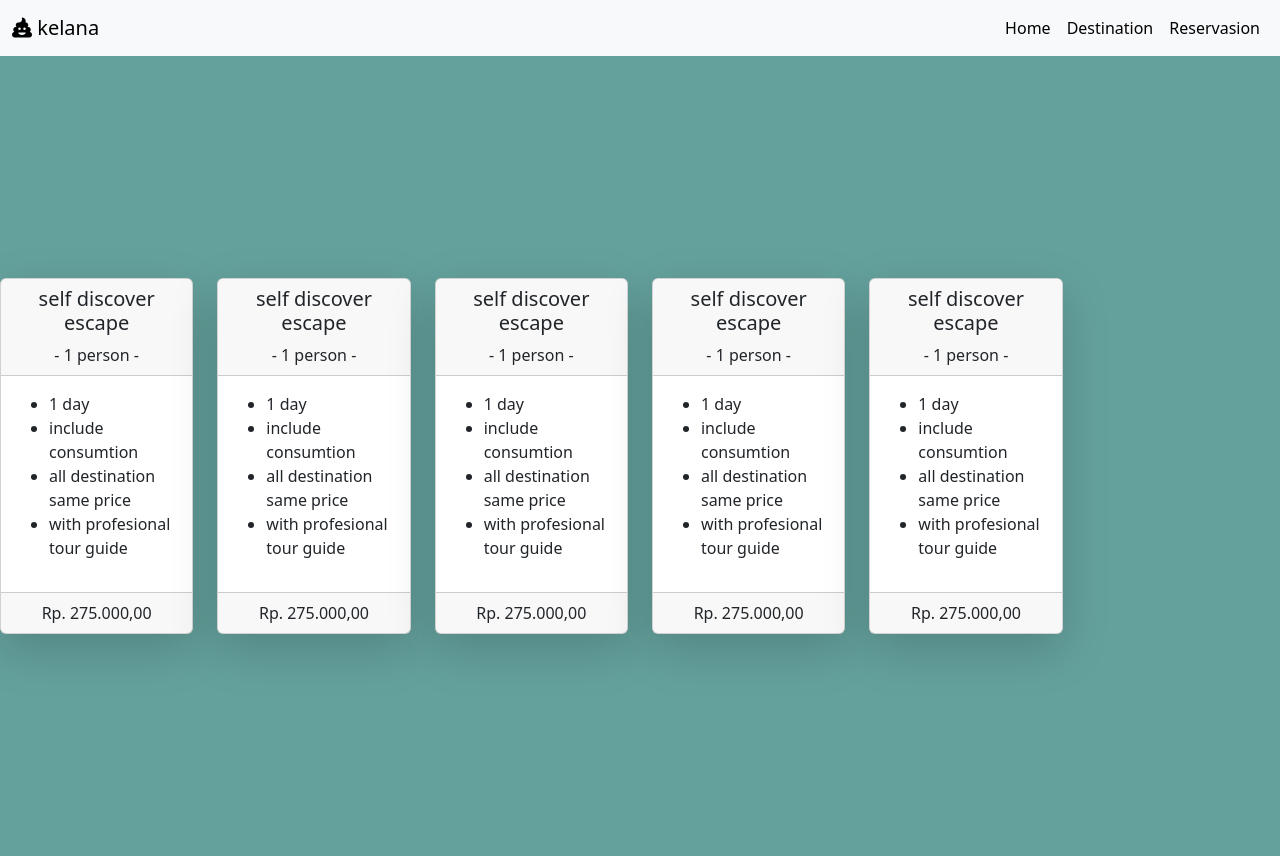
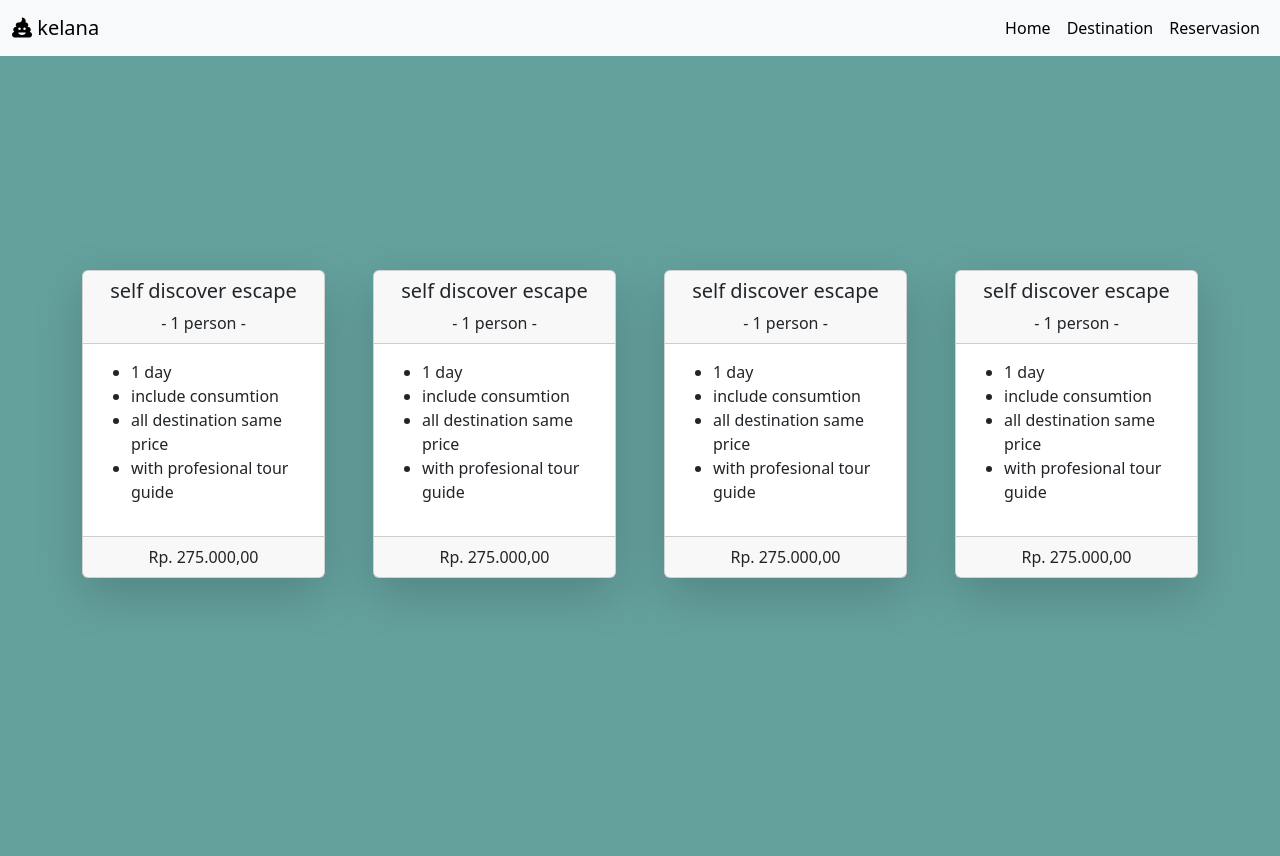
Before and after one commit to rakeputr/lat-kuis-pwd, a PHP site: page / in a window 1280 px wide. After the commit the page ends 598 px from the top, so only its background shows below. Run offline with PHP 8.4, Linux system fonts and the light colour scheme.

Commit message:
centerize content

```diff
--- a/components/navbar.php
+++ b/components/navbar.php
@@ -1,4 +1,4 @@
-<nav class="navbar navbar-expand-lg navbar-toggleable-md bg-body-tertiary">
+<nav style="z-index: 1000;" class="navbar navbar-expand-lg navbar-toggleable-md bg-body-tertiary">
   <div class="container-fluid">
     <a class="navbar-brand" href="#">
       <i class="fa-solid fa-poo"></i>
--- a/index.php
+++ b/index.php
@@ -16,10 +16,10 @@
 <body>
   <?php include ('./components/navbar.php') ?>
 
-  <section class="d-flex justify-content-center align-items-center min-vh-100 flex-column">
-    <div class="mx-auto">
-      <div class="row">
-        <div class="col-sm-2">
+  <section class="d-flex position-absolute pt-5 top-0 min-vh-100 align-items-center justify-content-center min-vw-100">
+    <div class="container">
+      <div class="d-flex flex-md-row flex-column justify-content-center align-items-center gap-5">
+        <div style="">
           <div class="card shadow-lg">
             <div class="card-header  text-center">
               <h5 class="card-title">self discover escape</h5>
@@ -38,9 +38,10 @@
             </div>
           </div>
         </div>
-        <div class="col-sm-2">
+
+        <div style="">
           <div class="card shadow-lg">
-            <div class="card-header text-center">
+            <div class="card-header  text-center">
               <h5 class="card-title">self discover escape</h5>
               <p class="card-text">- 1 person -</p>
             </div>
@@ -57,9 +58,9 @@
             </div>
           </div>
         </div>
-        <div class="col-sm-2">
+        <div style="">
           <div class="card shadow-lg">
-            <div class="card-header text-center">
+            <div class="card-header  text-center">
               <h5 class="card-title">self discover escape</h5>
               <p class="card-text">- 1 person -</p>
             </div>
@@ -76,9 +77,9 @@
             </div>
           </div>
         </div>
-        <div class="col-sm-2">
+        <div style="">
           <div class="card shadow-lg">
-            <div class="card-header text-center">
+            <div class="card-header  text-center">
               <h5 class="card-title">self discover escape</h5>
               <p class="card-text">- 1 person -</p>
             </div>
@@ -95,29 +96,10 @@
             </div>
           </div>
         </div>
-        <div class="col-sm-2">
-          <div class="card shadow-lg">
-            <div class="card-header text-center">
-              <h5 class="card-title">self discover escape</h5>
-              <p class="card-text">- 1 person -</p>
-            </div>
-            <div class="card-body">
-              <ul>
-                <li>1 day</li>
-                <li>include consumtion</li>
-                <li>all destination same price</li>
-                <li>with profesional tour guide</li>
-              </ul>
-            </div>
-            <div class="card-footer text-center">
-              Rp. 275.000,00
-            </div>
-          </div>
-        </div>
+    </div>
+    </div>
+</section>
 
-      </div>
-    </div>
-  </section>
 
   <script src="https://cdn.jsdelivr.net/npm/bootstrap@5.3.3/dist/js/bootstrap.bundle.min.js"
     integrity="sha384-YvpcrYf0tY3lHB60NNkmXc5s9fDVZLESaAA55NDzOxhy9GkcIdslK1eN7N6jIeHz"
```
